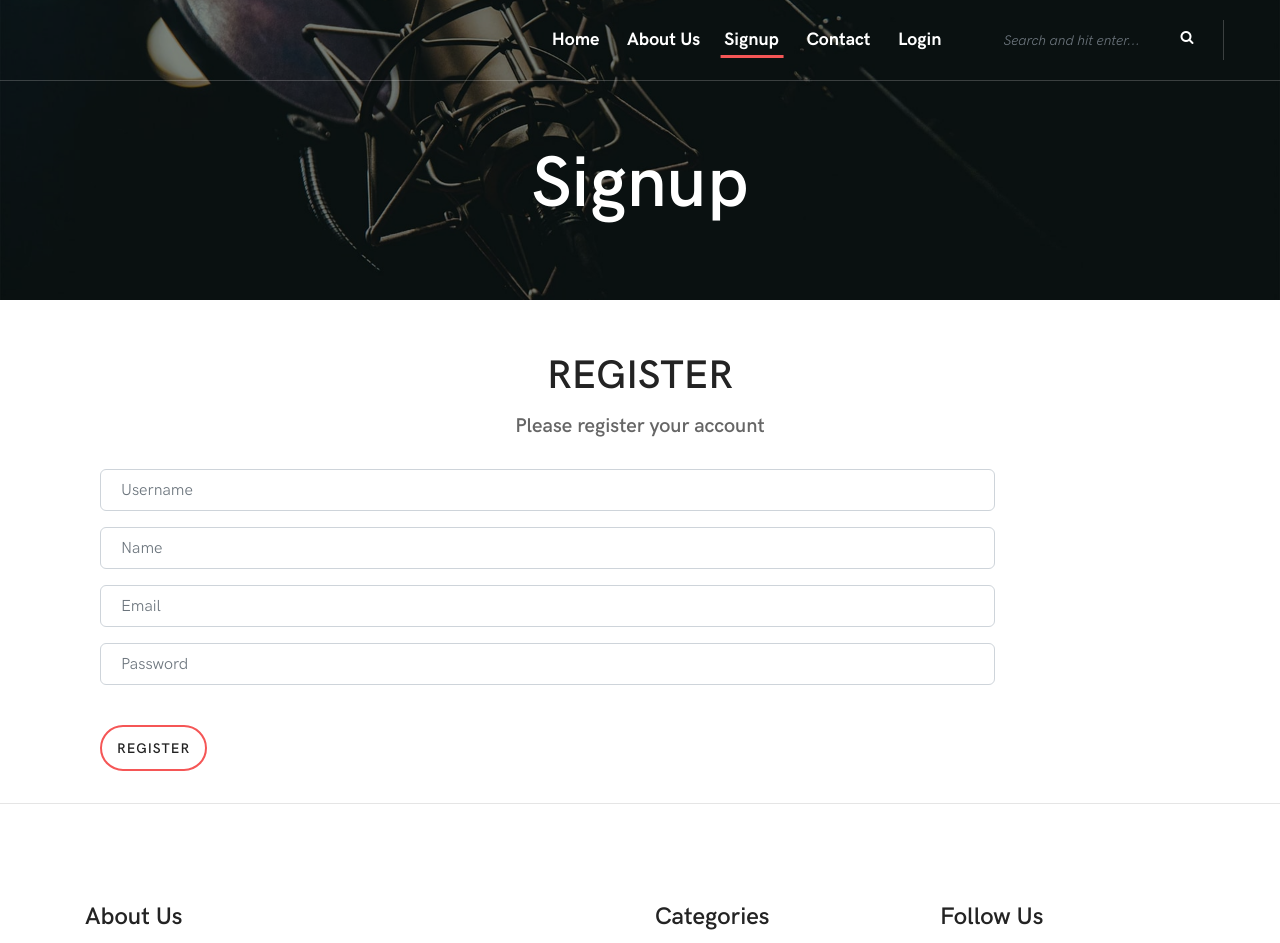
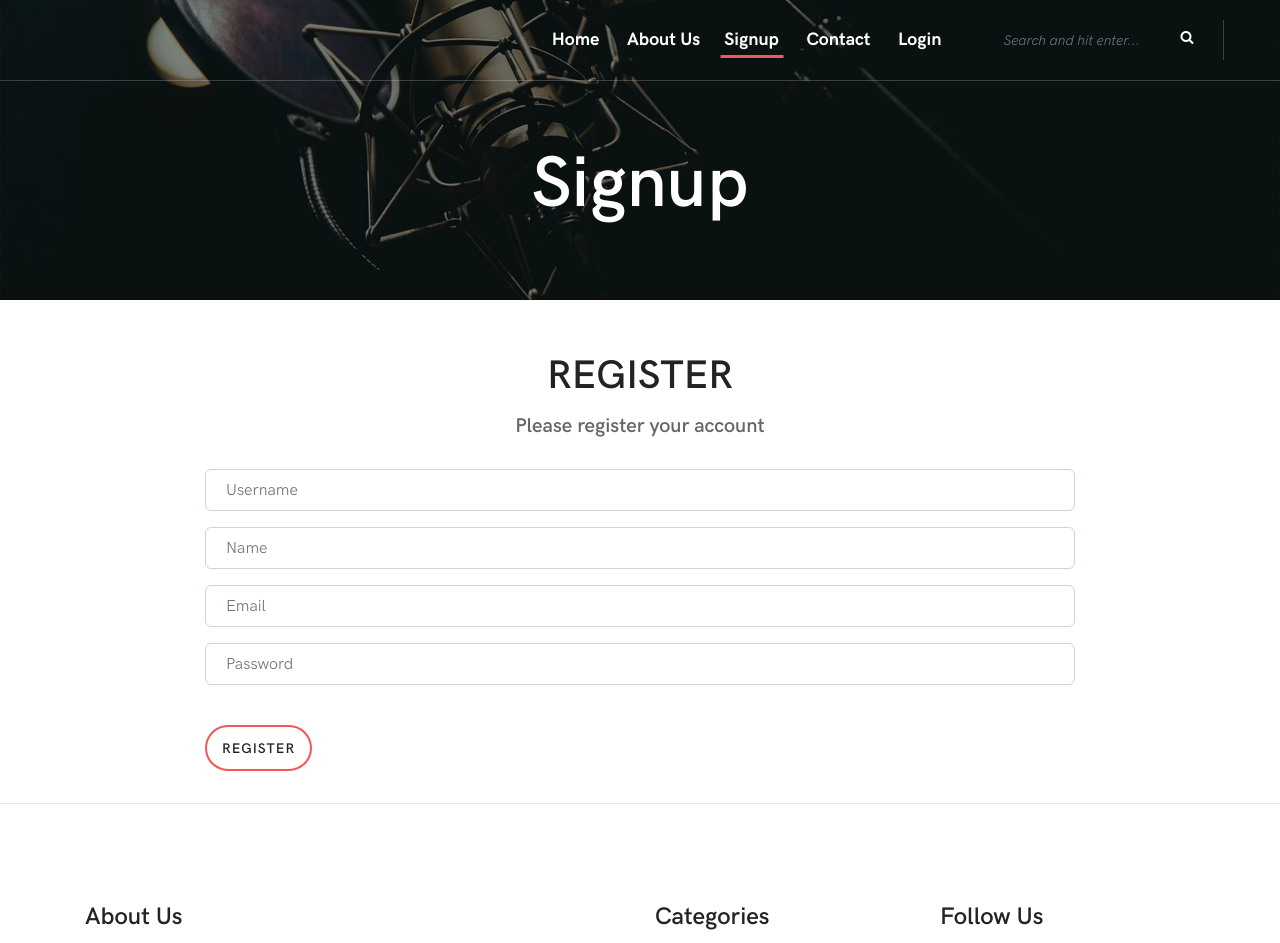
Before and after one commit to Aditya1113/music-on-web, a PHP site: page /signup.php in a window 1280 px wide. Shown: the top 943 px of the page. Run offline with PHP 8.4, Linux system fonts and the light colour scheme; some libraries are stand-ins or nearby versions.

Commit message:
centred signup

```diff
--- a/loginform.php
+++ b/loginform.php
@@ -71,17 +71,17 @@ require_once('includes/header.php');
             </div>
                 <form class="form-horizontal" role="form" action="login.php" method="post">
                     <div class="form-group">
-                        <div class="col-sm-3 logsign">
+                        <div class="col-md-6 logsign">
                             <input type="text" class="form-control" id="newUserName" name="username" placeholder="Username" required>
                         </div>
                     </div>
                     <div class="form-group">
-                        <div class="col-sm-3 logsign ">
+                        <div class="col-md-6 logsign ">
                             <input type="password" class="form-control" id="newPassword" name="password" placeholder="Password" required>
                         </div>
                     </div>
                     <div class="form-group">
-                        <div class="col-sm-offset-2 col-sm-3 logsign">
+                        <div class="col-sm-offset-2 col-md-6 logsign">
                             <button type="submit" class="btn poca-btn">SIGN IN</button>
                         </div>
                     </div>
--- a/signup.php
+++ b/signup.php
@@ -10,6 +10,7 @@ include ('includes/header.php');
   z-index: 2;
   width: 100%;
   height: 500px; }
+
   </style>
 
 <!-- ***** Breadcrumb Area Start ***** -->
@@ -29,33 +30,35 @@ include ('includes/header.php');
 	<div class="col-xs-8 col-xs-offset-2 mt-5">
     <h1 class="text-center">REGISTER</h1>
     <p class="lead text-center">Please register your account</p>
+	<div class="container">
 		<form class="form-horizontal" role="form" action="register.php" method="get" enctype="text/plain">
 			<div class="form-group">
-				<div class="col-sm-10">
+				<div class="col-sm-10 logsign">
 					<input type="text" class="form-control mt-2" id="newUserName" name="username" placeholder="Username" required>
 				</div>
 			</div>
 			<div class="form-group">
-				<div class="col-sm-10">
+				<div class="col-sm-10 logsign">
 					<input type="text" class="form-control" id="newName" name="name" placeholder="Name" required>
 				</div>
 			</div>
 			<div class="form-group">
-				<div class="col-sm-10">
+				<div class="col-sm-10 logsign">
 					<input type="email" class="form-control" id="newEmail" name="email" placeholder="Email" required>
 				</div>
 			</div>
 			<div class="form-group">
-				<div class="col-sm-10">
+				<div class="col-sm-10 logsign">
 					<input type="password" class="form-control" id="newPassword" name="password" placeholder="Password" required>
 				</div>
 			</div>
 			<div class="form-group">
-				<div class="col-sm-offset-2 col-sm-10">
+				<div class="col-sm-offset-2 col-sm-10 logsign">
 					<button type="submit" class="btn poca-btn mt-4">Register</button>
 				</div>
 			</div>
 		</form>
+		</div>
 	</div>
 </div>
 
```
